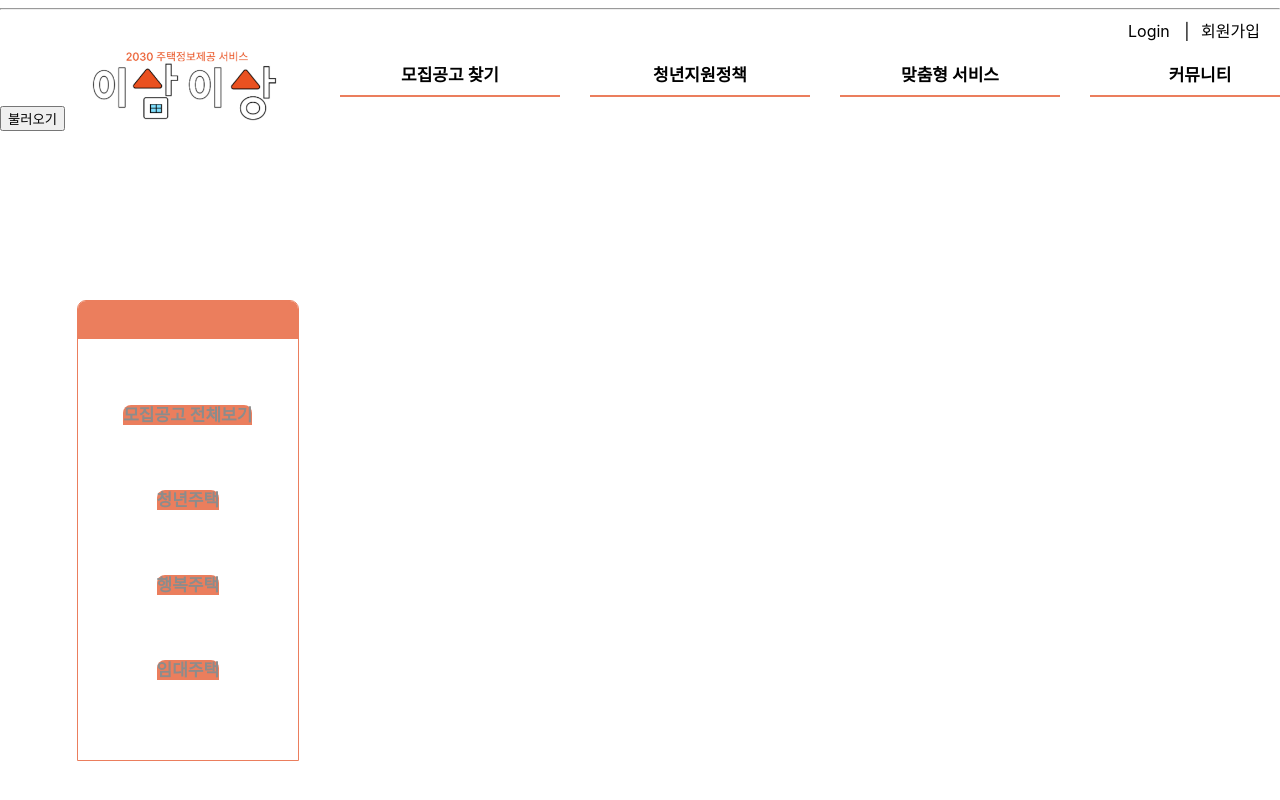
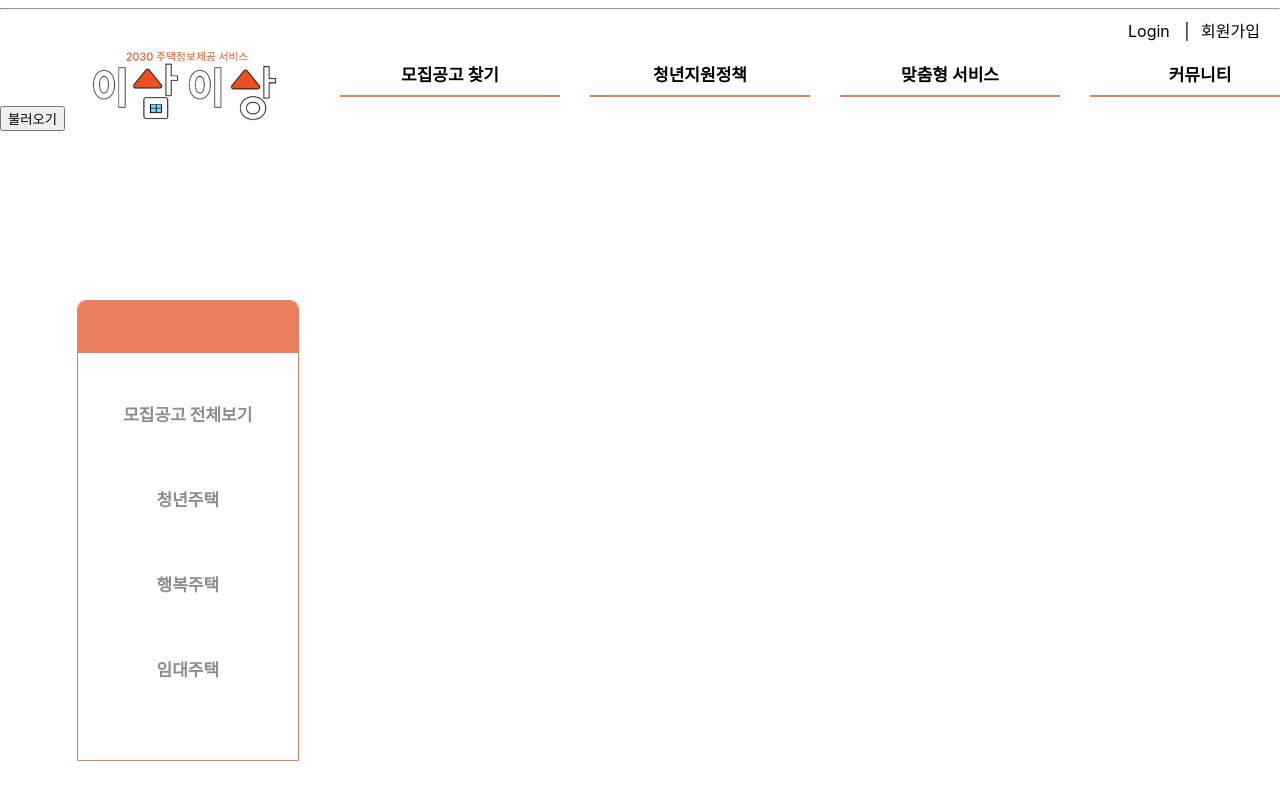
Before and after one commit to ITsTime-Itamin/23ideal-Frontend, a React (Create React App) app: page /FindAll in a window 1280 px wide. Shown: the top 800 px of the page. Built offline with nearby package versions, Linux system fonts and the light colour scheme.

Commit message:
chaeyeon: check sidebar

```diff
--- a/src/components/Sidebar.css
+++ b/src/components/Sidebar.css
@@ -9,9 +9,7 @@
     top: 300px;
     border-top-left-radius: 9px;
     border-top-right-radius: 9px;
-    text-decoration: none;
 }
-
 .sidebarTitle
 {
     text-decoration: none;
@@ -22,21 +20,18 @@
     font-size: 17px;
     color: #8C8C8C;
 
+}
+.sidebarTitle:hover{
+    font-weight: bold;
+    color: black;
+}
+.sidebarTop{
+    height: 52px;
+    width: 220px;
+    position: absolute;
+    top: 0px;
     background-color: #EB7E5D;
     border-top-left-radius: 8px;
     border-top-right-radius: 8px;
 
-    height: 38px;
-    width: 220px;
-
 }
-
-.sidebarTitle:hover{
-    font-weight: bold;
-    color: black;
-}
-
-.sidebarMenu {
-    text-decoration: none;
-    color: black;
-}
```
